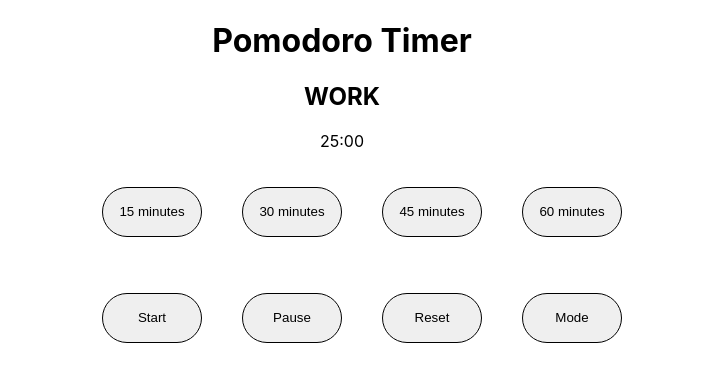
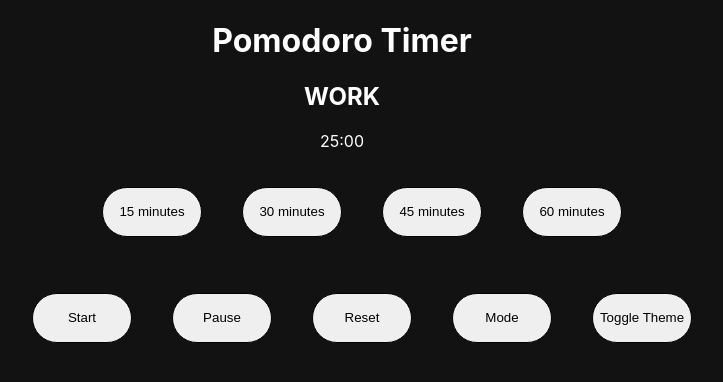
Before and after one commit to William-Mejia-Learning/pomodoro-timer, a React (Create React App) app in the folder client/: page / in a window 1280 px wide. Shown: the top 382 px of the page, without its empty margins (298-1021 px from the left). Built offline with nearby package versions, Linux system fonts and the light colour scheme.

Commit message:
feat:Added themes, light and dark

```diff
--- a/client/src/App.css
+++ b/client/src/App.css
@@ -30,3 +30,13 @@ button:hover {
 .reset:hover {
   border: 1px solid red;
 }
+
+.light {
+  background-color: #CCCCCC;
+  color: black;
+}
+
+.dark {
+  background-color: #121212;
+  color: white;
+}
--- a/client/src/App.js
+++ b/client/src/App.js
@@ -1,11 +1,11 @@
 import "./App.css";
-// import "../public/TunePocket-Achievement-Game-Sound-1-Preview.mp3"
-import React, { useState, useRef } from "react";
+import React, { useState, useRef, useEffect } from "react";
 
 function App() {
   const [timer, setTimer] = useState(1500);
   const [selected, setSelected] = useState(1500);
   const [mode, setMode] = useState('work');
+  const [night, setNight] = useState('dark');
   const intervalRef = useRef(null);
 
   const countDown = () =>
@@ -26,8 +26,16 @@ function App() {
       });
     }, 1000);
 
+    const handleNight = () => {
+      if (night === 'light') {
+        setNight('dark');
+        } else {
+          setNight('light');
+        }
+    }
+
     const play = () => {
-      const audio = new Audio('./mixkit-trumpet-fanfare-2293.wav')
+      const audio = new Audio('./mixkit-arcade-retro-game-over-213.wav')
       audio.play()
     }
 
@@ -45,6 +53,10 @@ function App() {
       clearInterval(intervalRef.current)
     }
 
+    useEffect(() => {
+      document.body.className = night;
+      });
+
 
   const formatTime = (time) => {
     const minutes = Math.floor(time / 60);
@@ -55,7 +67,7 @@ function App() {
   };
 
   return (
-    <div className="App">
+    <div className={`App`}>
       <h1>Pomodoro Timer</h1>
       <div>
         <h2>{mode.toUpperCase()}</h2>
@@ -121,6 +133,13 @@ function App() {
             }
           }}>Mode</button>
         </li>
+        <li>
+        <button
+        onClick={handleNight}
+      >
+        Toggle Theme
+      </button>
+        </li>
       </ul>
     </div>
   );
```
Also changed, not shown: 1 other file (tests, documents, lock files or other folders).
